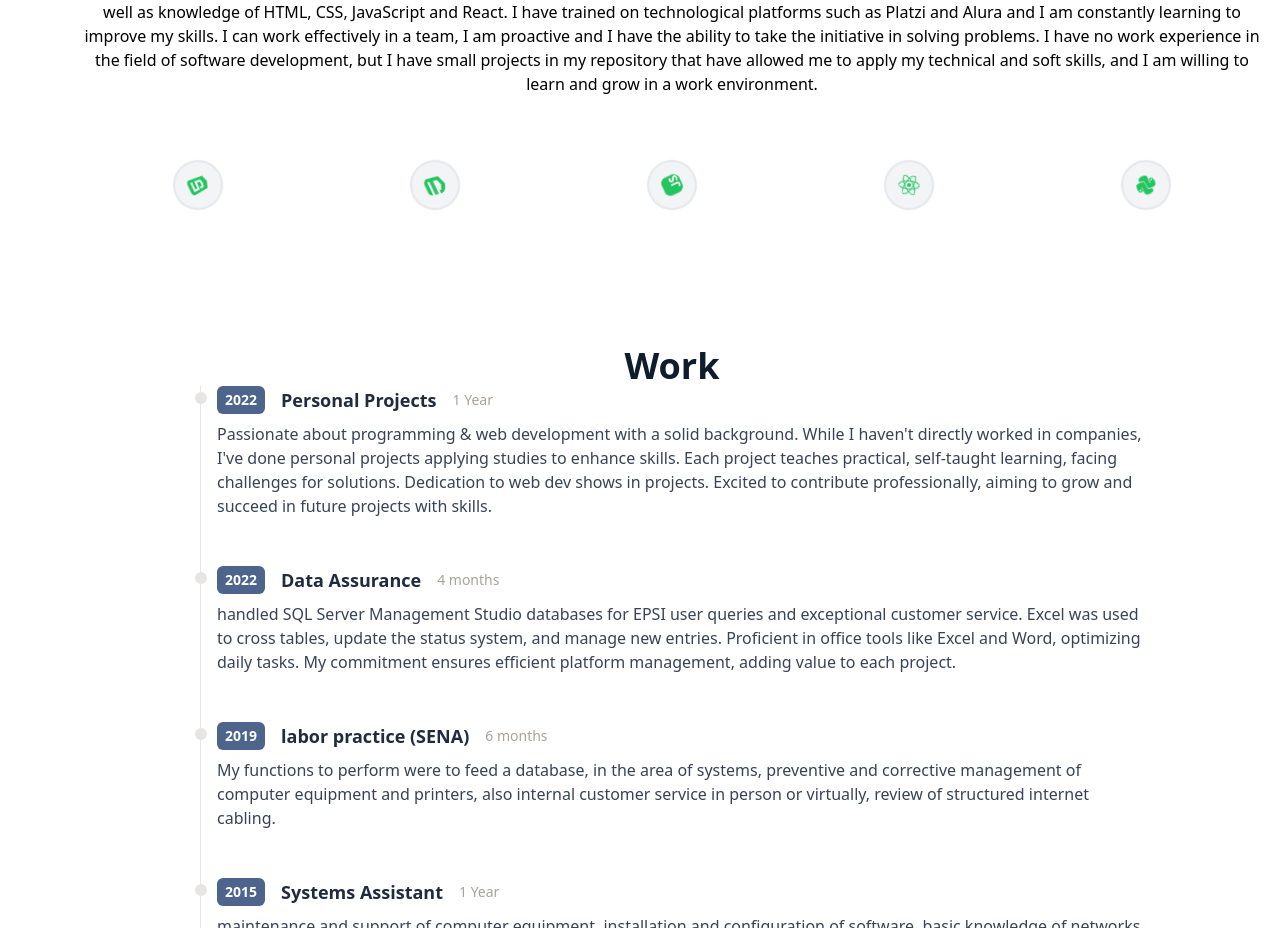
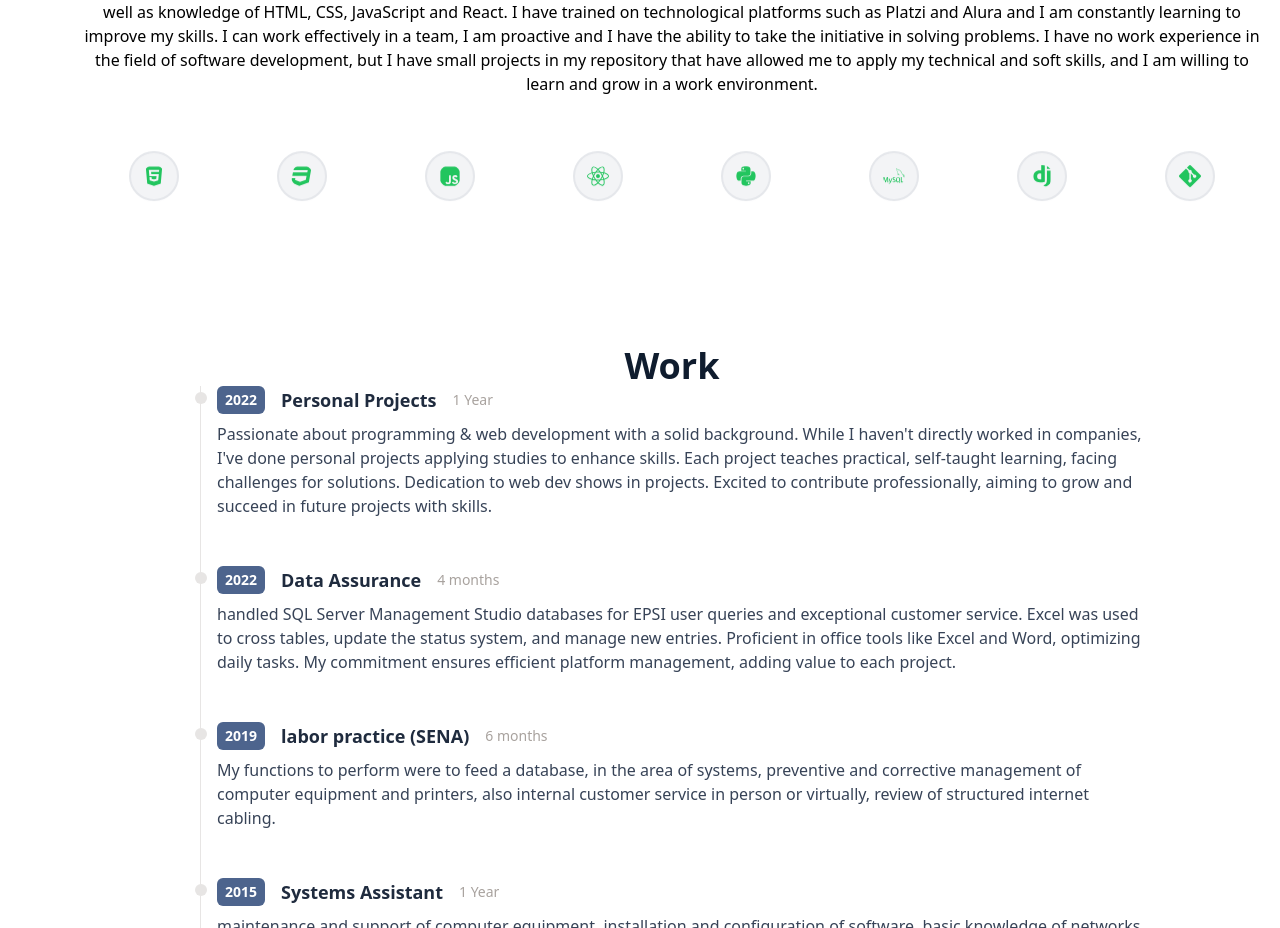
Before and after one commit to castilloxavie/portfolio-react, a React (Vite) app: page / in a window 1280 px wide. Shown: the part 960-1888 px from the top of the page. Built offline with nearby package versions, Linux system fonts and the light colour scheme.

Commit message:
setings in About my and Sidenav

```diff
--- a/src/components/Resumen.jsx
+++ b/src/components/Resumen.jsx
@@ -1,4 +1,6 @@
 import { FaCss3, FaHtml5, FaJs, FaPython, FaReact } from "react-icons/fa";
+import { SiDjango, SiMysql } from "react-icons/si"
+import {BsGit} from "react-icons/bs"
 
 const Resumen = () => {
   return (
@@ -21,12 +23,15 @@ const Resumen = () => {
 
 
 
-      <div className=" flex justify-around pt-6 max-w-[100%] w-full ">
-        <FaHtml5 size={50} className="border-2 p-3 rounded-full bg-gray-100 shadow-gray-400 m-2  cursor-pointer hover:scale-110 ease-in duration-200 animate-spin text-green-500 hover:text-black" />
-        <FaCss3 size={50} className="border-2 p-3 rounded-full bg-gray-100 shadow-gray-400 m-2  cursor-pointer hover:scale-110 ease-in duration-200 animate-spin text-green-500 hover:text-black" />
-        <FaJs size={50} className="border-2 p-3 rounded-full bg-gray-100 shadow-gray-400 m-2  cursor-pointer hover:scale-110 ease-in duration-200 animate-spin text-green-500 hover:text-black" />
-        <FaReact size={50} className="border-2 p-3 rounded-full bg-gray-100 shadow-gray-400 m-2  cursor-pointer hover:scale-110 ease-in duration-200 animate-spin text-green-500 hover:text-black" />
-        <FaPython size={50} className="border-2 p-3 rounded-full bg-gray-100 shadow-gray-400 m-2  cursor-pointer hover:scale-110 ease-in duration-200 animate-spin text-green-500 hover:text-black" />
+      <div className=" flex justify-around pt-6 max-w-[100%] w-full max-sm:flex flex-wrap ">
+        <FaHtml5 size={50} className="border-2 p-3 rounded-full bg-gray-100 shadow-gray-400 m-2  cursor-pointer hover:scale-110 ease-in duration-2000 animate-bounce text-green-500 hover:text-black" title="Html"/>
+        <FaCss3 size={50} className="border-2 p-3 rounded-full bg-gray-100 shadow-gray-400 m-2  cursor-pointer hover:scale-110 ease-in duration-2000 animate-bounce text-green-500 hover:text-black" title="Css3"/>
+        <FaJs size={50} className="border-2 p-3 rounded-full bg-gray-100 shadow-gray-400 m-2  cursor-pointer hover:scale-110 ease-in duration-2000 animate-bounce text-green-500 hover:text-black" title="JavaScript"/>
+        <FaReact size={50} className="border-2 p-3 rounded-full bg-gray-100 shadow-gray-400 m-2  cursor-pointer hover:scale-110 ease-in duration-2000 animate-bounce text-green-500 hover:text-black" title="React"/>
+        <FaPython size={50} className="border-2 p-3 rounded-full bg-gray-100 shadow-gray-400 m-2  cursor-pointer hover:scale-110 ease-in duration-2000 animate-bounce text-green-500 hover:text-black" title="Python"/>
+        <SiMysql size={50} className="border-2 p-3 rounded-full bg-gray-100 shadow-gray-400 m-2  cursor-pointer hover:scale-110 ease-in duration-2000 animate-bounce text-green-500 hover:text-black" title="Mysql"/>
+        <SiDjango size={50} className="border-2 p-3 rounded-full bg-gray-100 shadow-gray-400 m-2  cursor-pointer hover:scale-110 ease-in duration-2000 animate-bounce text-green-500 hover:text-black" title="Django"/>
+        <BsGit size={50} className="border-2 p-3 rounded-full bg-gray-100 shadow-gray-400 m-2  cursor-pointer hover:scale-110 ease-in duration-2000 animate-bounce text-green-500 hover:text-black" title="Django"/>
       </div>
     </div>
   );
--- a/src/components/Sidenav.jsx
+++ b/src/components/Sidenav.jsx
@@ -1,5 +1,5 @@
 import { useState } from "react";
-import { AiOutlineDownload, AiOutlineHome, AiOutlineMail, AiOutlineMenu, AiOutlineProject, AiOutlineWhatsApp} from "react-icons/ai";
+import { AiOutlineDownload, AiOutlineHome, AiOutlineMail, AiOutlineMenu, AiOutlineProject, AiOutlineWhatsApp } from "react-icons/ai";
 import { BsPerson } from "react-icons/bs";
 import { GrProjects } from "react-icons/gr";
 
@@ -14,7 +14,7 @@ const Sidenav = () => {
         <div>
             <AiOutlineMenu size={20}
                 onClick={handleNav}
-                className="fixed top-4 right-4 z-[99] md:hidden bg-green-500 rounded-full hover:cursor-pointer hover:scale-110 ease-in duration-200 hover:"
+                className="fixed top-4 right-4 z-[99] md:hidden bg-green-500 p-1 rounded-full hover:cursor-pointer hover:scale-110 ease-in duration-200 hover:"
             />
 
             <a href="https://api.whatsapp.com/send/?phone=+573116490366" className="fixed top-4 right-4 z-[99] md:hidden mt-8 bg-green-500 rounded-full motion-safe:animate-ping duration-[3000]" target="_block">
@@ -26,7 +26,7 @@ const Sidenav = () => {
                     <a
                         onClick={handleNav}
                         href="#main"
-                        className="w-[75%] flex justify-center items-center rounded-full shadow-lg bg-gray-100 shadow-gray-400 m-2 p-4 cursor-pointer hover:scale-110 ease-in duration-200"
+                        className="w-[75%] flex justify-center items-center rounded-full shadow-lg bg-green-500 font-semibold shadow-gray-400 m-2 p-4 cursor-pointer hover:scale-110 ease-in duration-200"
                     >
                         <AiOutlineHome size={20} />
                         <span className="pl-4">Home</span>
@@ -35,7 +35,7 @@ const Sidenav = () => {
                     <a
                         onClick={handleNav}
                         href="#work"
-                        className="w-[75%] flex justify-center items-center rounded-full shadow-lg bg-gray-100 shadow-gray-400 m-2 p-4 cursor-pointer hover:scale-110 ease-in duration-200"
+                        className="w-[75%] flex justify-center items-center rounded-full shadow-lg  bg-green-500 font-semibold shadow-gray-400 m-2 p-4 cursor-pointer hover:scale-110 ease-in duration-200"
                     >
                         <GrProjects size={20} />
                         <span className="pl-4">Work</span>
@@ -44,7 +44,7 @@ const Sidenav = () => {
                     <a
                         onClick={handleNav}
                         href="#project"
-                        className="w-[75%] flex justify-center items-center rounded-full shadow-lg bg-gray-100 shadow-gray-400 m-2 p-4 cursor-pointer hover:scale-110 ease-in duration-200"
+                        className="w-[75%] flex justify-center items-center rounded-full shadow-lg  bg-green-500 font-semibold shadow-gray-400 m-2 p-4 cursor-pointer hover:scale-110 ease-in duration-200"
                     >
                         <AiOutlineProject size={20} />
                         <span className="pl-4">Project</span>
@@ -53,7 +53,7 @@ const Sidenav = () => {
                     <a
                         onClick={handleNav}
                         href="#resume"
-                        className="w-[75%] flex justify-center items-center rounded-full shadow-lg bg-gray-100 shadow-gray-400 m-2 p-4 cursor-pointer hover:scale-110 ease-in duration-200"
+                        className="w-[75%] flex justify-center items-center rounded-full shadow-lg  bg-green-500 font-semibold shadow-gray-400 m-2 p-4 cursor-pointer hover:scale-110 ease-in duration-200"
                     >
                         <BsPerson size={20} />
                         <span className="pl-4">About My</span>
@@ -62,7 +62,7 @@ const Sidenav = () => {
                     <a
                         onClick={handleNav}
                         href="#contact"
-                        className="w-[75%] flex justify-center items-center rounded-full shadow-lg bg-gray-100 shadow-gray-400 m-2 p-4 cursor-pointer hover:scale-110 ease-in duration-200"
+                        className="w-[75%] flex justify-center items-center rounded-full shadow-lg  bg-green-500 font-semibold shadow-gray-400 m-2 p-4 cursor-pointer hover:scale-110 ease-in duration-200"
                     >
                         <AiOutlineMail size={20} />
                         <span className="pl-4">Contact</span>
@@ -71,7 +71,7 @@ const Sidenav = () => {
                     <a
                         onClick={handleNav}
                         href="/CV/XAVIER_CASTILLO _CV.pdf" target="_block"
-                        className="w-[75%] flex justify-center items-center rounded-full shadow-lg bg-gray-100 shadow-gray-400 m-2 p-4 cursor-pointer hover:scale-110 ease-in duration-200"
+                        className="w-[75%] flex justify-center items-center rounded-full shadow-lg  bg-green-500 font-semibold shadow-gray-400 m-2 p-4 cursor-pointer hover:scale-110 ease-in duration-200"
                     >
                         <AiOutlineDownload size={20} />
                         <span className="pl-4">Download</span>
```
